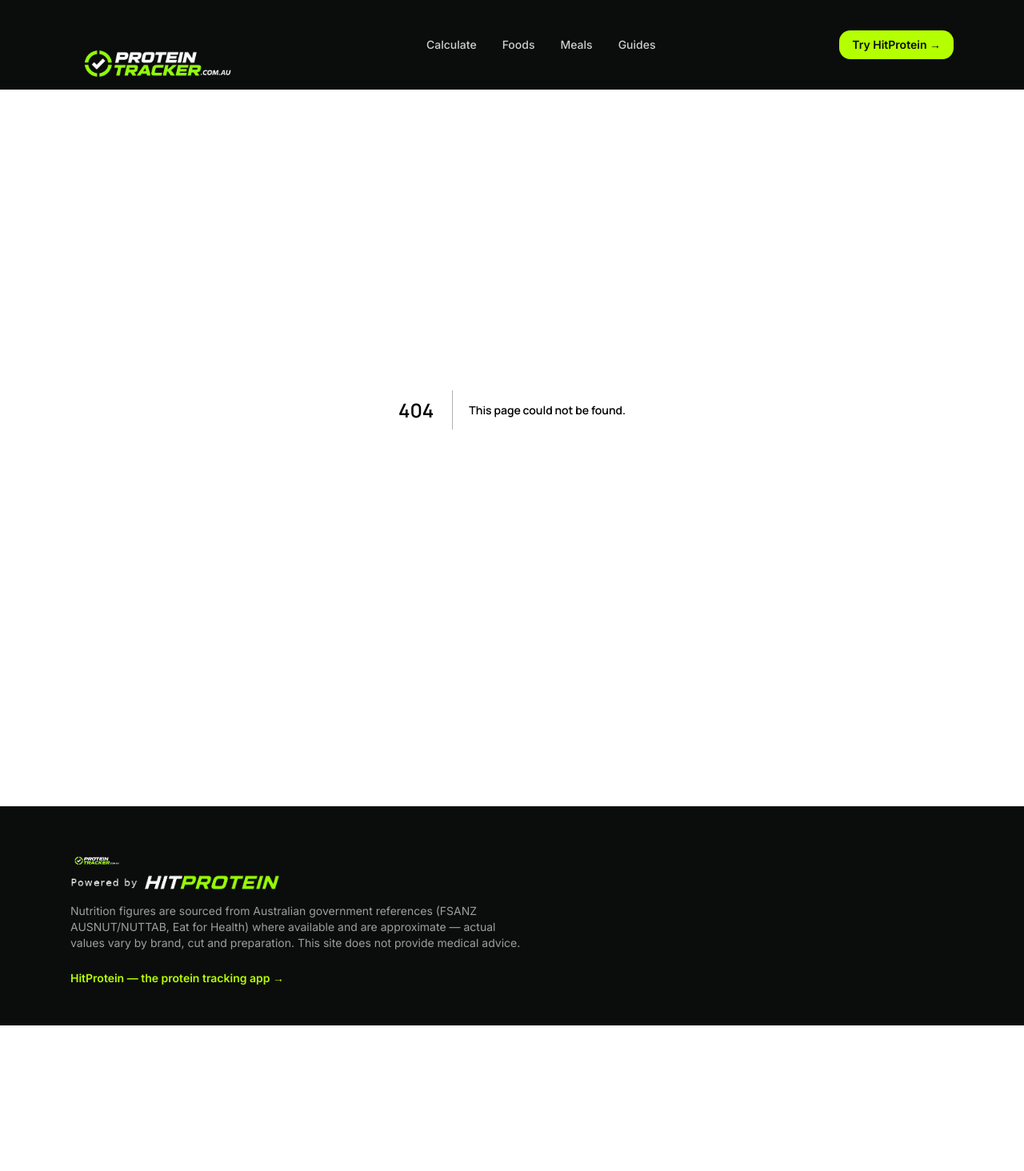
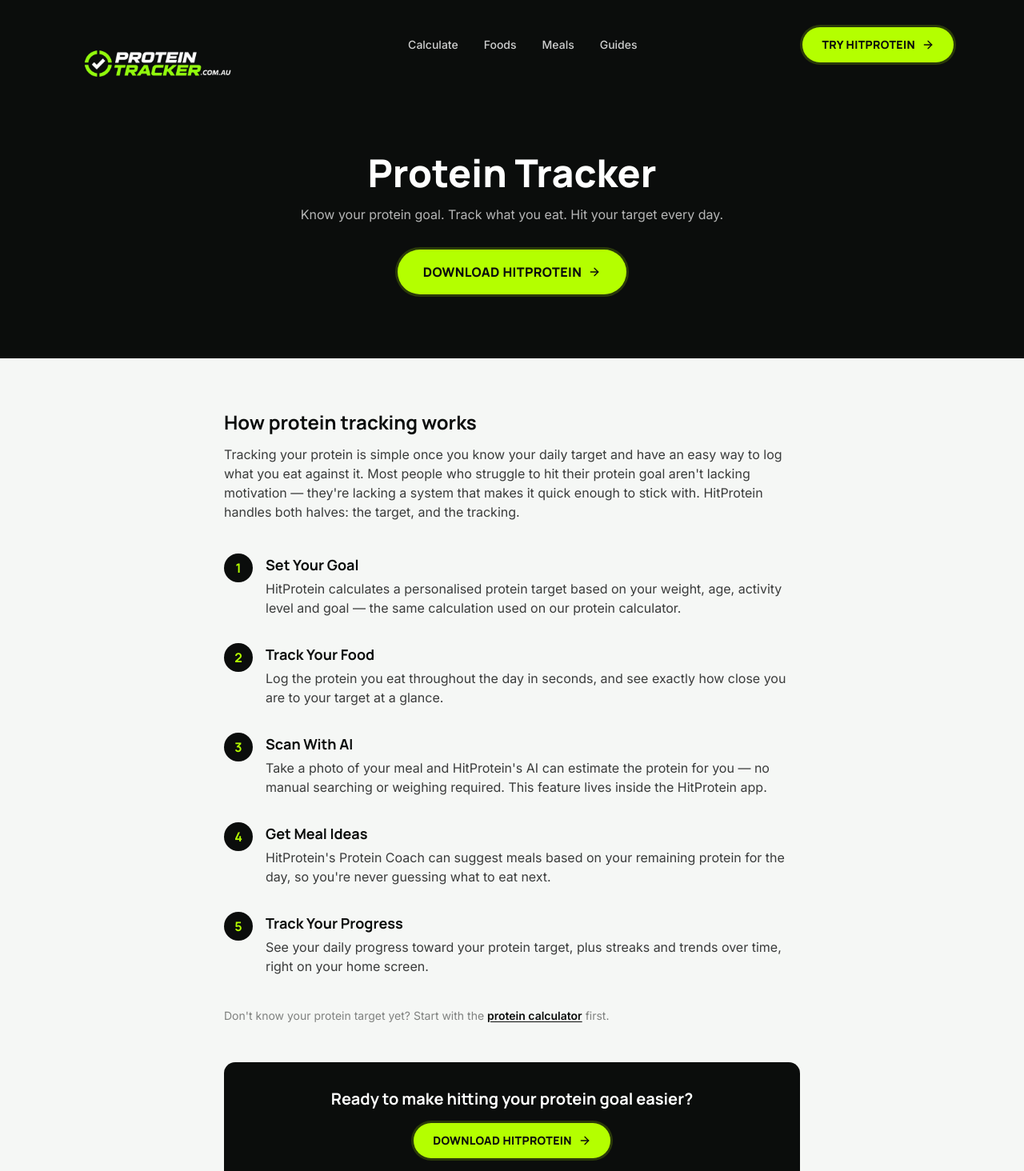
Before and after one commit to hitprotein/ProteinTracker, a Next.js app: page /protein-tracker in a window 1280 px wide. Before the commit this address had no page. Shown: the top 1464 px of the page at 80% size. Before the commit the page ends 1282 px from the top, so only its background shows below. Built offline with nearby package versions, Linux system fonts and the light colour scheme.

Commit message:
Redesign CTA buttons with shared component, add lucide-react icons

```diff
--- a/app/layout.tsx
+++ b/app/layout.tsx
@@ -2,6 +2,7 @@
 import { Manrope, Inter } from "next/font/google";
 import Image from "next/image";
 import Link from "next/link";
+import CtaButton from "@/components/CtaButton";
 import "./globals.css";
 
 const heading = Manrope({
@@ -71,12 +72,9 @@
                 Guides
               </Link>
             </div>
-            <a
-              href="https://hitprotein.com.au/download"
-              className="rounded-card bg-pt-green px-4 py-2 text-sm font-semibold text-pt-black transition hover:opacity-90"
-            >
-              Try HitProtein →
-            </a>
+            <CtaButton href="https://hitprotein.com.au/download">
+              Try HitProtein
+            </CtaButton>
           </nav>
         </header>
 
--- a/app/page.tsx
+++ b/app/page.tsx
@@ -1,4 +1,4 @@
-import Link from "next/link";
+import CtaButton from "@/components/CtaButton";
 
 export default function HomePage() {
   return (
@@ -12,13 +12,10 @@
             Calculate how much protein you need, discover high-protein foods
             and meals, and learn how to reach your daily protein target.
           </p>
-          <div className="mt-10 flex flex-col items-center gap-4 sm:flex-row sm:justify-center">
-            <Link
-              href="/protein-calculator"
-              className="rounded-card bg-pt-green px-6 py-3 font-heading font-bold text-pt-black transition hover:opacity-90"
-            >
+          <div className="mx-auto mt-10 flex flex-col items-center gap-4 sm:flex-row sm:justify-center">
+            <CtaButton href="/protein-calculator" size="lg">
               Calculate My Protein
-            </Link>
+            </CtaButton>
             <a
               href="https://hitprotein.com.au"
               className="text-sm font-semibold text-pt-white/70 hover:text-pt-white"
--- a/app/protein-calculator/Calculator.tsx
+++ b/app/protein-calculator/Calculator.tsx
@@ -7,6 +7,7 @@
   type GoalType,
   type ProteinCalculatorResult,
 } from "@/lib/protein-calculator";
+import CtaButton from "@/components/CtaButton";
 
 const GOAL_OPTIONS: { value: GoalType; label: string }[] = [
   { value: "maintain", label: "Maintain weight" },
@@ -160,12 +161,11 @@
               eat, and can scan a photo of your meal to estimate its protein
               with AI.
             </p>
-            <a
-              href="https://hitprotein.com.au/download"
-              className="mt-4 inline-block rounded-card bg-pt-green px-6 py-3 font-heading font-bold text-pt-black transition hover:opacity-90"
-            >
-              Track Your Protein With HitProtein
-            </a>
+            <div className="mt-4">
+              <CtaButton href="https://hitprotein.com.au/download">
+                Track Your Protein With HitProtein
+              </CtaButton>
+            </div>
           </div>
         </div>
       )}
--- /dev/null
+++ b/app/protein-tracker/page.tsx
@@ -0,0 +1,97 @@
+import type { Metadata } from "next";
+import CtaButton from "@/components/CtaButton";
+
+export const metadata: Metadata = {
+  title: "Protein Tracker App — Free Protein Tracking (Australia)",
+  description:
+    "Track your daily protein intake the easy way. Set a personalised protein goal, log your food, and even scan meals with AI using HitProtein — Australia's protein tracker app.",
+  alternates: { canonical: "/protein-tracker" },
+};
+
+const steps = [
+  {
+    title: "Set Your Goal",
+    body: "HitProtein calculates a personalised protein target based on your weight, age, activity level and goal — the same calculation used on our protein calculator.",
+  },
+  {
+    title: "Track Your Food",
+    body: "Log the protein you eat throughout the day in seconds, and see exactly how close you are to your target at a glance.",
+  },
+  {
+    title: "Scan With AI",
+    body: "Take a photo of your meal and HitProtein's AI can estimate the protein for you — no manual searching or weighing required. This feature lives inside the HitProtein app.",
+  },
+  {
+    title: "Get Meal Ideas",
+    body: "HitProtein's Protein Coach can suggest meals based on your remaining protein for the day, so you're never guessing what to eat next.",
+  },
+  {
+    title: "Track Your Progress",
+    body: "See your daily progress toward your protein target, plus streaks and trends over time, right on your home screen.",
+  },
+];
+
+export default function ProteinTrackerPage() {
+  return (
+    <>
+      <section className="bg-pt-black py-16 text-pt-white md:py-20">
+        <div className="mx-auto max-w-3xl px-6 text-center">
+          <h1 className="text-3xl font-extrabold md:text-5xl">Protein Tracker</h1>
+          <p className="mx-auto mt-4 max-w-xl text-pt-white/70">
+            Know your protein goal. Track what you eat. Hit your target every
+            day.
+          </p>
+          <div className="mt-8">
+            <CtaButton href="https://hitprotein.com.au/download" size="lg">
+              Download HitProtein
+            </CtaButton>
+          </div>
+        </div>
+      </section>
+
+      <article className="mx-auto max-w-3xl px-6 py-16">
+        <h2 className="text-2xl font-bold">How protein tracking works</h2>
+        <p className="mt-3 text-pt-black/80">
+          Tracking your protein is simple once you know your daily target and
+          have an easy way to log what you eat against it. Most people who
+          struggle to hit their protein goal aren't lacking motivation —
+          they're lacking a system that makes it quick enough to stick with.
+          HitProtein handles both halves: the target, and the tracking.
+        </p>
+
+        <div className="mt-10 space-y-8">
+          {steps.map((step, i) => (
+            <div key={step.title} className="flex gap-4">
+              <div className="flex h-9 w-9 shrink-0 items-center justify-center rounded-full bg-pt-black font-heading font-bold text-pt-green">
+                {i + 1}
+              </div>
+              <div>
+                <h3 className="font-heading text-lg font-bold">{step.title}</h3>
+                <p className="mt-1 text-pt-black/80">{step.body}</p>
+              </div>
+            </div>
+          ))}
+        </div>
+
+        <p className="mt-10 text-sm text-pt-black/50">
+          Don't know your protein target yet? Start with the{" "}
+          <a href="/protein-calculator" className="font-semibold text-pt-black underline">
+            protein calculator
+          </a>{" "}
+          first.
+        </p>
+
+        <div className="mt-12 rounded-card bg-pt-black p-8 text-center text-pt-white">
+          <p className="font-heading text-xl font-bold">
+            Ready to make hitting your protein goal easier?
+          </p>
+          <div className="mt-4">
+            <CtaButton href="https://hitprotein.com.au/download">
+              Download HitProtein
+            </CtaButton>
+          </div>
+        </div>
+      </article>
+    </>
+  );
+}
--- /dev/null
+++ b/components/CtaButton.tsx
@@ -0,0 +1,31 @@
+import { ArrowRight } from "lucide-react";
+
+interface CtaButtonProps {
+  href: string;
+  children: React.ReactNode;
+  size?: "md" | "lg";
+  className?: string;
+}
+
+// Single source of truth for every "go to HitProtein" button on the site.
+// Style once here rather than per-page — keeps every CTA visually identical
+// and means a brand tweak only needs one edit.
+export default function CtaButton({
+  href,
+  children,
+  size = "md",
+  className = "",
+}: CtaButtonProps) {
+  const sizeClasses =
+    size === "lg" ? "px-8 py-4 text-base" : "px-6 py-3 text-sm";
+
+  return (
+    <a
+      href={href}
+      className={`group inline-flex items-center gap-2 rounded-full bg-pt-green font-heading font-extrabold uppercase tracking-wide text-pt-black shadow-[0_0_0_3px_rgba(180,255,0,0.18)] transition-all duration-200 hover:-translate-y-0.5 hover:shadow-[0_0_0_6px_rgba(180,255,0,0.3)] ${sizeClasses} ${className}`}
+    >
+      {children}
+      <ArrowRight className="h-4 w-4 transition-transform duration-200 group-hover:translate-x-1" />
+    </a>
+  );
+}
--- a/package.json
+++ b/package.json
@@ -11,7 +11,8 @@
   "dependencies": {
     "next": "14.2.35",
     "react": "18.3.1",
-    "react-dom": "18.3.1"
+    "react-dom": "18.3.1",
+    "lucide-react": "0.383.0"
   },
   "devDependencies": {
     "@types/node": "20.14.10",
```
Also changed, not shown: 1 other file (tests, documents, lock files or other folders).
